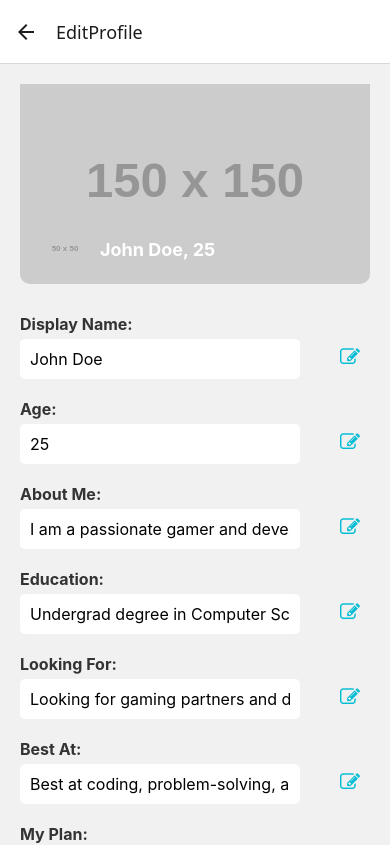
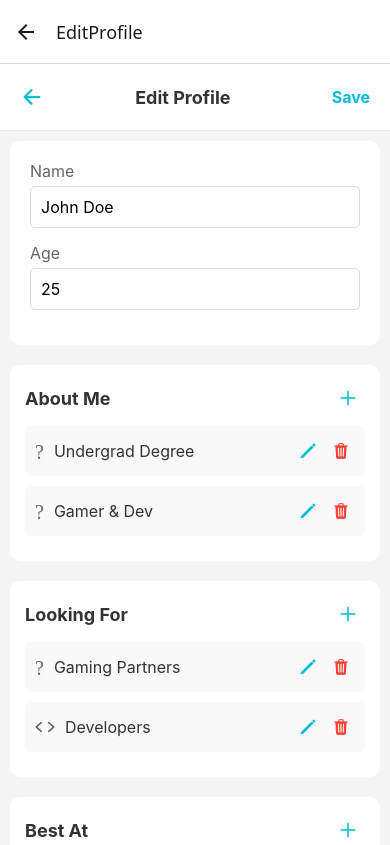
Before and after one commit to Shovon25657/KhelbaNaki_ReactAppV1, a React Native app: screen /EditProfile in a window 390 px wide. Shown: the top 845 px of the page. Built offline with nearby package versions, Linux system fonts and the light colour scheme.

Commit message:
edit profile updated v1

```diff
--- a/src/components/Screens/EditProfile.js
+++ b/src/components/Screens/EditProfile.js
@@ -1,217 +1,312 @@
 import React, { useState } from 'react';
-import { View, Text, Image, TouchableOpacity, StyleSheet, TextInput, ScrollView } from 'react-native';
+import { View, Text, TextInput, TouchableOpacity, StyleSheet, ScrollView, KeyboardAvoidingView, Platform } from 'react-native';
+import { Ionicons } from '@expo/vector-icons';
 import { useNavigation } from '@react-navigation/native';
-import { FontAwesome } from '@expo/vector-icons'; // FontAwesome for the edit icon
 
-const EditProfile = () => {
+const EditProfile = ({ route }) => {
   const navigation = useNavigation();
+  const { profile: initialProfile } = route.params || {};
 
-  // Dummy data for the profile (initial values)
-  const [profile, setProfile] = useState({
+  const [profile, setProfile] = useState(initialProfile || {
     name: 'John Doe',
     age: 25,
-    about: 'I am a passionate gamer and developer.',
-    education: 'Undergrad degree in Computer Science',
-    lookingFor: 'Looking for gaming partners and developers.',
-    bestAt: 'Best at coding, problem-solving, and multiplayer games.',
-    plan: 'Working on my own game development project.',
+    about: [
+      { icon: 'graduation-cap', text: 'Undergrad Degree' },
+      { icon: 'gamepad', text: 'Gamer & Dev' },
+    ],
+    lookingFor: [
+      { icon: 'users', text: 'Gaming Partners' },
+      { icon: 'code', text: 'Developers' },
+    ],
+    bestAt: [
+      { icon: 'laptop', text: 'Coding' },
+      { icon: 'puzzle-piece', text: 'Problem Solving' },
+      { icon: 'trophy', text: 'Multiplayer Games' },
+    ],
+    plan: [
+      { icon: 'rocket', text: 'Game Project' },
+      { icon: 'lightbulb-o', text: 'New Ideas' },
+    ],
   });
 
-  // Handler for updating profile info
-  const handleUpdate = (field, value) => {
-    setProfile((prevState) => ({
-      ...prevState,
-      [field]: value,
-    }));
+  const [editingSection, setEditingSection] = useState(null);
+  const [editingIndex, setEditingIndex] = useState(null);
+  const [editText, setEditText] = useState('');
+
+  const handleEdit = (section, index) => {
+    setEditingSection(section);
+    setEditingIndex(index);
+    setEditText(profile[section][index].text);
   };
 
-  return (
-    <ScrollView contentContainerStyle={styles.container}>
-      {/* Profile Header */}
-      <View style={styles.profileHeader}>
-        <Image source={{ uri: 'https://via.placeholder.com/150' }} style={styles.coverImage} />
-        <View style={styles.profileInfo}>
-          <Image source={{ uri: 'https://via.placeholder.com/50' }} style={styles.profileImage} />
-          <Text style={styles.displayName}>{profile.name}, {profile.age}</Text>
-        </View>
+  const handleSaveEdit = () => {
+    if (editingSection && editingIndex !== null) {
+      const updatedSection = [...profile[editingSection]];
+      updatedSection[editingIndex] = {
+        ...updatedSection[editingIndex],
+        text: editText
+      };
+
+      setProfile({
+        ...profile,
+        [editingSection]: updatedSection
+      });
+    }
+    setEditingSection(null);
+    setEditingIndex(null);
+  };
+
+  const handleAddItem = (section) => {
+    const newItem = { icon: 'plus', text: 'New Item' };
+    setProfile({
+      ...profile,
+      [section]: [...profile[section], newItem]
+    });
+    // Automatically open edit mode for the new item
+    handleEdit(section, profile[section].length);
+  };
+
+  const handleRemoveItem = (section, index) => {
+    const updatedSection = [...profile[section]];
+    updatedSection.splice(index, 1);
+    setProfile({
+      ...profile,
+      [section]: updatedSection
+    });
+  };
+
+  const saveProfile = () => {
+    // Here you would typically save to your backend or state management
+    navigation.goBack();
+  };
+
+  const renderEditableSection = (title, sectionName) => (
+    <View style={styles.sectionContainer}>
+      <View style={styles.sectionHeader}>
+        <Text style={styles.sectionTitle}>{title}</Text>
+        <TouchableOpacity
+          style={styles.addButton}
+          onPress={() => handleAddItem(sectionName)}
+        >
+          <Ionicons name="add" size={24} color="#00bcd4" />
+        </TouchableOpacity>
       </View>
 
-      {/* Editable Sections */}
-      <View style={styles.section}>
-        <Text style={styles.sectionTitle}>Display Name:</Text>
-        <View style={styles.sectionContent}>
-          <TextInput
-            style={styles.inputField}
-            value={profile.name}
-            onChangeText={(text) => handleUpdate('name', text)}
-          />
-          <TouchableOpacity style={styles.editButton}>
-            <FontAwesome name="edit" size={20} color="#00bcd4" />
+      {profile[sectionName].map((item, index) => (
+        <View key={index} style={styles.itemContainer}>
+          {editingSection === sectionName && editingIndex === index ? (
+            <View style={styles.editInputContainer}>
+              <TextInput
+                style={styles.editInput}
+                value={editText}
+                onChangeText={setEditText}
+                autoFocus
+              />
+              <TouchableOpacity
+                style={styles.saveButton}
+                onPress={handleSaveEdit}
+              >
+                <Ionicons name="checkmark" size={20} color="#4CAF50" />
+              </TouchableOpacity>
+            </View>
+          ) : (
+            <View style={styles.itemContent}>
+              <View style={styles.itemTextContainer}>
+                <Ionicons name={item.icon} size={20} color="#666" style={styles.itemIcon} />
+                <Text style={styles.itemText}>{item.text}</Text>
+              </View>
+              <View style={styles.itemActions}>
+                <TouchableOpacity
+                  style={styles.editButton}
+                  onPress={() => handleEdit(sectionName, index)}
+                >
+                  <Ionicons name="pencil" size={18} color="#00bcd4" />
+                </TouchableOpacity>
+                <TouchableOpacity
+                  style={styles.deleteButton}
+                  onPress={() => handleRemoveItem(sectionName, index)}
+                >
+                  <Ionicons name="trash" size={18} color="#f44336" />
+                </TouchableOpacity>
+              </View>
+            </View>
+          )}
+        </View>
+      ))}
+    </View>
+  );
+
+  return (
+    <KeyboardAvoidingView
+      behavior={Platform.OS === 'ios' ? 'padding' : 'height'}
+      style={styles.container}
+    >
+      <ScrollView contentContainerStyle={styles.scrollContainer}>
+        <View style={styles.header}>
+          <TouchableOpacity onPress={() => navigation.goBack()} style={styles.backButton}>
+            <Ionicons name="arrow-back" size={24} color="#00bcd4" />
+          </TouchableOpacity>
+          <Text style={styles.headerTitle}>Edit Profile</Text>
+          <TouchableOpacity onPress={saveProfile} style={styles.saveButton}>
+            <Text style={styles.saveButtonText}>Save</Text>
           </TouchableOpacity>
         </View>
-      </View>
 
-      <View style={styles.section}>
-        <Text style={styles.sectionTitle}>Age:</Text>
-        <View style={styles.sectionContent}>
+        <View style={styles.mainInfoContainer}>
+          <Text style={styles.label}>Name</Text>
           <TextInput
-            style={styles.inputField}
-            value={String(profile.age)}
+            style={styles.textInput}
+            value={profile.name}
+            onChangeText={(text) => setProfile({...profile, name: text})}
+          />
+
+          <Text style={styles.label}>Age</Text>
+          <TextInput
+            style={styles.textInput}
+            value={profile.age.toString()}
+            onChangeText={(text) => setProfile({...profile, age: parseInt(text) || 0})}
             keyboardType="numeric"
-            onChangeText={(text) => handleUpdate('age', text)}
           />
-          <TouchableOpacity style={styles.editButton}>
-            <FontAwesome name="edit" size={20} color="#00bcd4" />
-          </TouchableOpacity>
         </View>
-      </View>
 
-      <View style={styles.section}>
-        <Text style={styles.sectionTitle}>About Me:</Text>
-        <View style={styles.sectionContent}>
-          <TextInput
-            style={styles.inputField}
-            value={profile.about}
-            onChangeText={(text) => handleUpdate('about', text)}
-          />
-          <TouchableOpacity style={styles.editButton}>
-            <FontAwesome name="edit" size={20} color="#00bcd4" />
-          </TouchableOpacity>
-        </View>
-      </View>
-
-      <View style={styles.section}>
-        <Text style={styles.sectionTitle}>Education:</Text>
-        <View style={styles.sectionContent}>
-          <TextInput
-            style={styles.inputField}
-            value={profile.education}
-            onChangeText={(text) => handleUpdate('education', text)}
-          />
-          <TouchableOpacity style={styles.editButton}>
-            <FontAwesome name="edit" size={20} color="#00bcd4" />
-          </TouchableOpacity>
-        </View>
-      </View>
-
-      <View style={styles.section}>
-        <Text style={styles.sectionTitle}>Looking For:</Text>
-        <View style={styles.sectionContent}>
-          <TextInput
-            style={styles.inputField}
-            value={profile.lookingFor}
-            onChangeText={(text) => handleUpdate('lookingFor', text)}
-          />
-          <TouchableOpacity style={styles.editButton}>
-            <FontAwesome name="edit" size={20} color="#00bcd4" />
-          </TouchableOpacity>
-        </View>
-      </View>
-
-      <View style={styles.section}>
-        <Text style={styles.sectionTitle}>Best At:</Text>
-        <View style={styles.sectionContent}>
-          <TextInput
-            style={styles.inputField}
-            value={profile.bestAt}
-            onChangeText={(text) => handleUpdate('bestAt', text)}
-          />
-          <TouchableOpacity style={styles.editButton}>
-            <FontAwesome name="edit" size={20} color="#00bcd4" />
-          </TouchableOpacity>
-        </View>
-      </View>
-
-      <View style={styles.section}>
-        <Text style={styles.sectionTitle}>My Plan:</Text>
-        <View style={styles.sectionContent}>
-          <TextInput
-            style={styles.inputField}
-            value={profile.plan}
-            onChangeText={(text) => handleUpdate('plan', text)}
-          />
-          <TouchableOpacity style={styles.editButton}>
-            <FontAwesome name="edit" size={20} color="#00bcd4" />
-          </TouchableOpacity>
-        </View>
-      </View>
-
-      {/* Save Button */}
-      <TouchableOpacity style={styles.saveButton} onPress={() => alert('Profile updated!')}>
-        <Text style={styles.saveButtonText}>Save Changes</Text>
-      </TouchableOpacity>
-    </ScrollView>
+        {renderEditableSection("About Me", "about")}
+        {renderEditableSection("Looking For", "lookingFor")}
+        {renderEditableSection("Best At", "bestAt")}
+        {renderEditableSection("My Plan", "plan")}
+      </ScrollView>
+    </KeyboardAvoidingView>
   );
 };
 
 const styles = StyleSheet.create({
   container: {
     flex: 1,
-    backgroundColor: '#f1f1f1',
-    padding: 20,
+    backgroundColor: '#f5f5f5',
   },
-  profileHeader: {
-    position: 'relative',
-    marginBottom: 20,
+  scrollContainer: {
+    paddingBottom: 20,
   },
-  coverImage: {
-    width: '100%',
-    height: 200,
-    borderBottomLeftRadius: 10,
-    borderBottomRightRadius: 10,
+  header: {
+    flexDirection: 'row',
+    justifyContent: 'space-between',
+    alignItems: 'center',
+    padding: 15,
+    backgroundColor: '#fff',
+    borderBottomWidth: 1,
+    borderBottomColor: '#eee',
   },
-  profileInfo: {
-    position: 'absolute',
-    bottom: 10,
-    left: 20,
-    flexDirection: 'row',
-    alignItems: 'center',
+  backButton: {
+    padding: 5,
   },
-  profileImage: {
-    width: 50,
-    height: 50,
-    borderRadius: 25,
-    marginRight: 10,
-  },
-  displayName: {
+  headerTitle: {
     fontSize: 18,
-    fontWeight: 'bold',
-    color: '#fff',
-  },
-  section: {
-    marginVertical: 10,
-  },
-  sectionTitle: {
-    fontSize: 16,
     fontWeight: 'bold',
     color: '#333',
   },
-  sectionContent: {
+  saveButton: {
+    padding: 5,
+  },
+  saveButtonText: {
+    color: '#00bcd4',
+    fontWeight: 'bold',
+    fontSize: 16,
+  },
+  mainInfoContainer: {
+    backgroundColor: '#fff',
+    padding: 20,
+    marginBottom: 10,
+    borderRadius: 10,
+    margin: 10,
+    elevation: 2,
+  },
+  label: {
+    fontSize: 16,
+    color: '#666',
+    marginBottom: 5,
+  },
+  textInput: {
+    borderWidth: 1,
+    borderColor: '#ddd',
+    borderRadius: 5,
+    padding: 10,
+    marginBottom: 15,
+    fontSize: 16,
+  },
+  sectionContainer: {
+    backgroundColor: '#fff',
+    padding: 15,
+    marginBottom: 10,
+    borderRadius: 10,
+    margin: 10,
+    elevation: 2,
+  },
+  sectionHeader: {
+    flexDirection: 'row',
+    justifyContent: 'space-between',
+    alignItems: 'center',
+    marginBottom: 10,
+  },
+  sectionTitle: {
+    fontSize: 18,
+    fontWeight: 'bold',
+    color: '#333',
+  },
+  addButton: {
+    padding: 5,
+  },
+  itemContainer: {
+    marginBottom: 10,
+  },
+  itemContent: {
+    flexDirection: 'row',
+    justifyContent: 'space-between',
+    alignItems: 'center',
+    padding: 10,
+    backgroundColor: '#f9f9f9',
+    borderRadius: 5,
+  },
+  itemTextContainer: {
     flexDirection: 'row',
     alignItems: 'center',
-    justifyContent: 'space-between',
+    flex: 1,
   },
-  inputField: {
-    width: '80%',
-    padding: 10,
-    backgroundColor: '#fff',
-    borderRadius: 5,
-    marginTop: 5,
+  itemIcon: {
+    marginRight: 10,
+  },
+  itemText: {
     fontSize: 16,
+    color: '#333',
+    flex: 1,
+  },
+  itemActions: {
+    flexDirection: 'row',
   },
   editButton: {
+    marginLeft: 10,
+    padding: 5,
+  },
+  deleteButton: {
+    marginLeft: 5,
+    padding: 5,
+  },
+  editInputContainer: {
+    flexDirection: 'row',
+    alignItems: 'center',
     padding: 10,
+    backgroundColor: '#f9f9f9',
+    borderRadius: 5,
+  },
+  editInput: {
+    flex: 1,
+    borderWidth: 1,
+    borderColor: '#ddd',
+    borderRadius: 5,
+    padding: 8,
+    backgroundColor: '#fff',
   },
   saveButton: {
-    backgroundColor: '#00bcd4',
-    padding: 12,
-    borderRadius: 5,
-    marginTop: 20,
-  },
-  saveButtonText: {
-    color: '#fff',
-    fontWeight: 'bold',
-    textAlign: 'center',
+    marginLeft: 10,
+    padding: 5,
   },
 });
 
--- a/src/components/Screens/Profile.js
+++ b/src/components/Screens/Profile.js
@@ -11,57 +11,81 @@ const ProfilePage = () => {
   const [profile, setProfile] = useState({
     name: 'John Doe',
     age: 25,
-    about: 'I am a passionate gamer and developer.',
-    education: 'Undergrad degree in Computer Science',
-    lookingFor: 'Looking for gaming partners and developers.',
-    bestAt: 'Best at coding, problem-solving, and multiplayer games.',
-    plan: 'Working on my own game development project.',
+    about: [
+      { icon: 'graduation-cap', text: 'Undergrad Degree' },
+      { icon: 'gamepad', text: 'Gamer & Dev' },
+    ],
+    lookingFor: [
+      { icon: 'users', text: 'Gaming Partners' },
+      { icon: 'code', text: 'Developers' },
+    ],
+    bestAt: [
+      { icon: 'laptop', text: 'Coding' },
+      { icon: 'puzzle-piece', text: 'Problem Solving' },
+      { icon: 'trophy', text: 'Multiplayer Games' },
+    ],
+    plan: [
+      { icon: 'rocket', text: 'Game Project' },
+      { icon: 'lightbulb-o', text: 'New Ideas' },
+    ],
   });
 
   const [coverImage, setCoverImage] = useState('https://via.placeholder.com/400x200');
   const [profileImage, setProfileImage] = useState('https://via.placeholder.com/100');
 
-  const pickImage = async (type) => {
+  // Function to pick the profile image
+  const pickProfileImage = async () => {
     let result = await ImagePicker.launchImageLibraryAsync({
       mediaTypes: ImagePicker.MediaTypeOptions.Images,
       allowsEditing: true,
-      aspect: type === 'cover' ? [4, 2] : [1, 1],
+      aspect: [1, 1],
       quality: 1,
     });
 
     if (!result.canceled) {
-      type === 'cover'
-        ? setCoverImage(result.assets[0].uri)
-        : setProfileImage(result.assets[0].uri);
+      setProfileImage(result.assets[0].uri);
+    }
+  };
+
+  // Function to pick the cover image
+  const pickCoverImage = async () => {
+    let result = await ImagePicker.launchImageLibraryAsync({
+      mediaTypes: ImagePicker.MediaTypeOptions.Images,
+      allowsEditing: true,
+      aspect: [4, 2],
+      quality: 1,
+    });
+
+    if (!result.canceled) {
+      setCoverImage(result.assets[0].uri);
     }
   };
 
   return (
     <ScrollView contentContainerStyle={styles.container}>
-
-      {/* Cover Section */}
+      {/* Cover Image */}
       <View style={styles.coverContainer}>
-        <Image source={{ uri: coverImage }} style={styles.coverImage} />
-
-        <TouchableOpacity style={styles.coverCameraIcon} onPress={() => pickImage('cover')}>
-          <Ionicons name="camera" size={24} color="#fff" />
+        <TouchableOpacity onPress={pickCoverImage} style={styles.coverImageWrapper}>
+          <Image source={{ uri: coverImage }} style={styles.coverImage} />
+          <View style={styles.cameraIconCover}>
+            <Ionicons name="camera" size={28} color="#fff" />
+          </View>
         </TouchableOpacity>
-
-        {/* Profile Image */}
-        <View style={styles.profileImageContainer}>
-          <Image source={{ uri: profileImage }} style={styles.profileImage} />
-
-          <TouchableOpacity style={styles.profileCameraIcon} onPress={() => pickImage('profile')}>
-            <Ionicons name="camera" size={20} color="#fff" />
-          </TouchableOpacity>
-        </View>
       </View>
 
-      {/* Name, Age, Edit Section */}
+      {/* Profile Image overlapping on the left side of the cover image */}
+      <View style={styles.profileImageContainer}>
+        <TouchableOpacity onPress={pickProfileImage} style={styles.profileImageWrapper}>
+          <Image source={{ uri: profileImage }} style={styles.profileImage} />
+          <View style={styles.cameraIconProfile}>
+            <Ionicons name="camera" size={24} color="#fff" />
+          </View>
+        </TouchableOpacity>
+      </View>
+
       <View style={styles.nameGrid}>
         <View style={styles.nameAgeContainer}>
           <Text style={styles.displayName}>{profile.name}, {profile.age}</Text>
-
           <TouchableOpacity style={styles.editButton} onPress={() => navigation.navigate('EditProfile')}>
             <Ionicons name="settings-outline" size={16} color="#fff" style={{ marginRight: 4 }} />
             <Text style={styles.editButtonText}>Edit</Text>
@@ -70,10 +94,11 @@ const ProfilePage = () => {
       </View>
 
       <View style={styles.sectionSpacing} />
-      <GridItem title="About Me" icon="user" description={profile.about} />
-      <GridItem title="Looking For" icon="search" description={profile.lookingFor} />
-      <GridItem title="Best At" icon="trophy" description={profile.bestAt} />
-      <GridItem title="My Plan" icon="clipboard" description={profile.plan} />
+
+      <GridItem title="About Me" description={profile.about} />
+      <GridItem title="Looking For" description={profile.lookingFor} />
+      <GridItem title="Best At" description={profile.bestAt} />
+      <GridItem title="My Plan" description={profile.plan} />
     </ScrollView>
   );
 };
@@ -87,27 +112,39 @@ const styles = StyleSheet.create({
     position: 'relative',
     marginBottom: 60,
   },
+  coverImageWrapper: {
+    width: '100%',
+    height: 200,
+    justifyContent: 'center',
+    alignItems: 'center',
+    borderRadius: 10,
+    overflow: 'hidden',
+  },
   coverImage: {
     width: '100%',
-    height: 200,
+    height: '100%',
+    borderRadius: 10,
+    borderColor: '#000',
     borderWidth: 2,
-    borderColor: '#000',
   },
-  coverCameraIcon: {
+  cameraIconCover: {
     position: 'absolute',
     bottom: 10,
     right: 10,
     backgroundColor: 'rgba(0,0,0,0.6)',
+    borderRadius: 20,
     padding: 6,
-    borderRadius: 20,
   },
   profileImageContainer: {
     position: 'absolute',
-    bottom: -50,
-    left: 20,
+    top: 120,  // Adjusted to place the profile image below the cover image
+    left: 20,   // Left-aligned
     borderRadius: 55,
-    borderWidth: 2,
-    borderColor: '#000',
+    padding: 2,
+    backgroundColor: '#fff',
+  },
+  profileImageWrapper: {
+    borderRadius: 55,
     padding: 2,
     backgroundColor: '#fff',
   },
@@ -115,14 +152,16 @@ const styles = StyleSheet.create({
     width: 100,
     height: 100,
     borderRadius: 50,
+    borderWidth: 2, // Single border around the profile image
+    borderColor: '#000', // Color for the border
   },
-  profileCameraIcon: {
+  cameraIconProfile: {
     position: 'absolute',
     bottom: 0,
-    right: 0,
+    right: 10,
     backgroundColor: 'rgba(0,0,0,0.6)',
-    padding: 4,
     borderRadius: 20,
+    padding: 5,
   },
   nameGrid: {
     marginHorizontal: 20,
@@ -148,11 +187,11 @@ const styles = StyleSheet.create({
     backgroundColor: '#00bcd4',
     paddingHorizontal: 12,
     paddingVertical: 6,
-    borderRadius: 6,
+    borderRadius: 5,
   },
   editButtonText: {
     color: '#fff',
-    fontSize: 14,
+    fontWeight: 'bold',
   },
   sectionSpacing: {
     height: 20,
--- a/src/components/common/Profile_grid.js
+++ b/src/components/common/Profile_grid.js
@@ -1,16 +1,24 @@
-
 import React from 'react';
 import { View, Text, StyleSheet } from 'react-native';
-import { FontAwesome } from '@expo/vector-icons'; // Or any other icon library you prefer
+import { FontAwesome } from '@expo/vector-icons';
 
-const GridItem = ({ title, icon, description }) => {
+const GridItem = ({ title, description, titleRightComponent }) => {
   return (
     <View style={styles.gridItem}>
-      <View style={styles.gridItemHeader}>
-        {icon && <FontAwesome name={icon} size={24} color="#00bcd4" />}
+      <View style={styles.headerContainer}>
         <Text style={styles.gridItemTitle}>{title}</Text>
+        {titleRightComponent}
       </View>
-      <Text style={styles.gridItemDescription}>{description}</Text>
+
+      <View style={styles.descriptionContainer}>
+        {Array.isArray(description) ?
+          description.map((item, index) => (
+            <View key={index} style={styles.tagBox}>
+              <FontAwesome name={item.icon} size={14} color="#00bcd4" />
+              <Text style={styles.tagText}>{item.text}</Text>
+            </View>
+          )) : description}
+      </View>
     </View>
   );
 };
@@ -24,19 +32,36 @@ const styles = StyleSheet.create({
     marginHorizontal: 20,
     elevation: 2,
   },
-  gridItemHeader: {
+  headerContainer: {
     flexDirection: 'row',
+    justifyContent: 'space-between',
     alignItems: 'center',
     marginBottom: 10,
   },
   gridItemTitle: {
     fontSize: 18,
     fontWeight: 'bold',
-    marginLeft: 10,
   },
-  gridItemDescription: {
-    fontSize: 14,
-    color: '#555',
+  descriptionContainer: {
+    flexDirection: 'row',
+    flexWrap: 'wrap',
+    gap: 10,
+  },
+  tagBox: {
+    flexDirection: 'row',
+    alignItems: 'center',
+    borderWidth: 1,
+    borderColor: '#00bcd4',
+    borderRadius: 20,
+    paddingHorizontal: 10,
+    paddingVertical: 5,
+    marginRight: 8,
+    marginBottom: 8,
+  },
+  tagText: {
+    fontSize: 13,
+    marginLeft: 5,
+    color: '#333',
   },
 });
 
```
